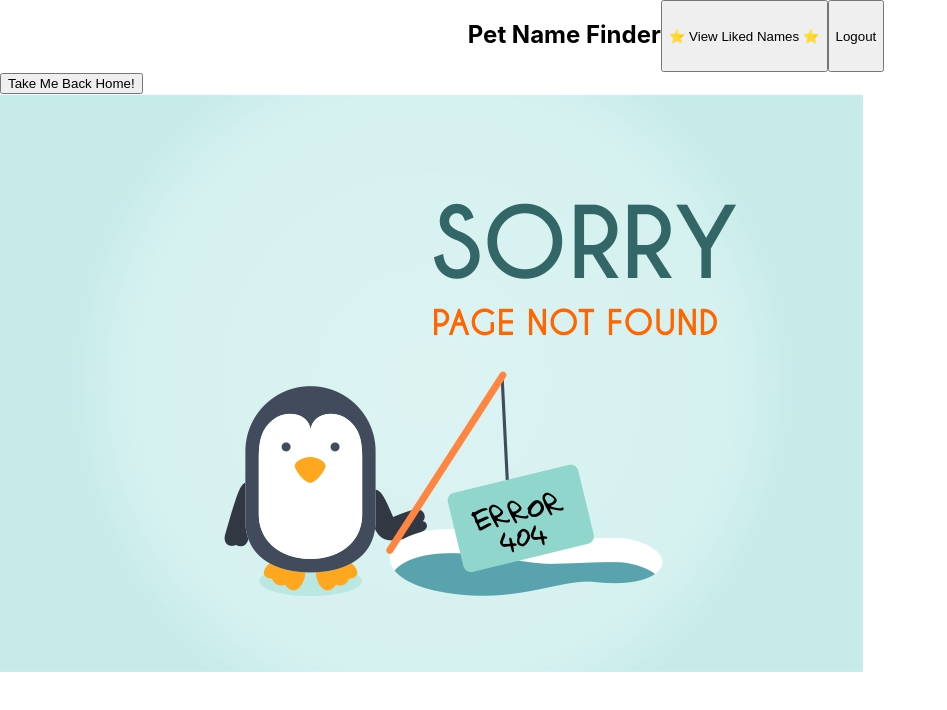
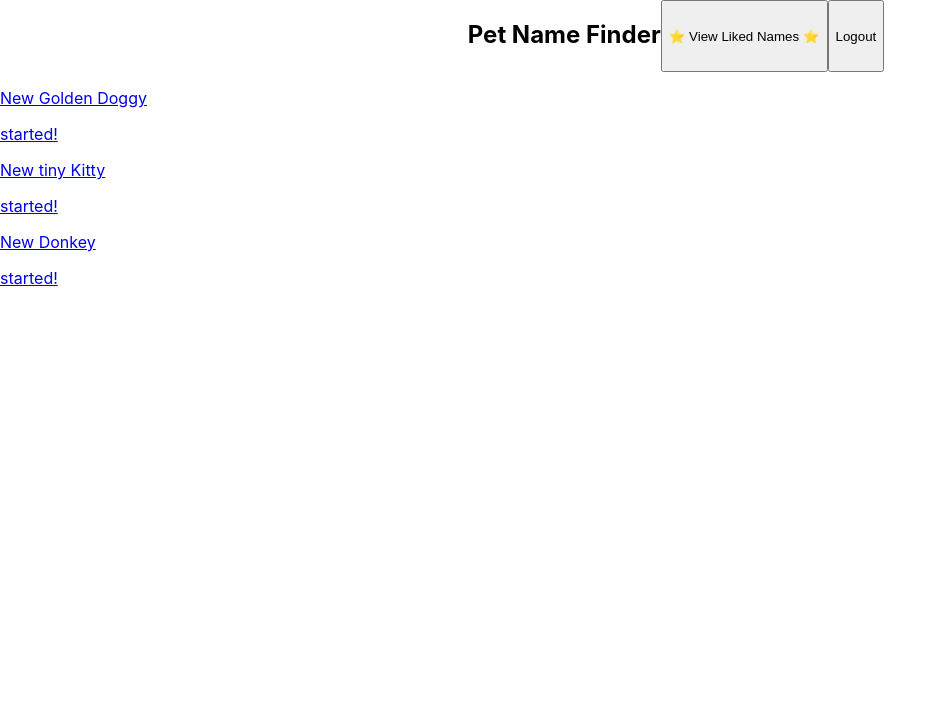
Before and after one commit to Pet-Name-Finder/pet-name-frontend, a React (Create React App) app: page /all-packs in a window 1280 px wide. Shown: the top 710 px of the page, without its empty margins (0-947 px from the left). Built offline with nearby package versions, Linux system fonts and the light colour scheme.

Commit message:
Fix merge conflict

```diff
--- a/src/Components/App/App.js
+++ b/src/Components/App/App.js
@@ -1,4 +1,3 @@
-import './App.css';
 import React, { Component } from 'react';
 // import { client } from "./../ApolloClient/client";
 // import { ApolloProvider } from '@apollo/client';
@@ -7,8 +6,8 @@ import Header from '../Header/Header';
 import Login from '../Login/Login';
 import Home from '../Home/Home';
 import ViewPacks from '../ViewPacks/ViewPacks';
-import Pack from '../Pack/Pack';
 import NotFoundPage from '../NotFoundPage/NotFoundPage';
+import './App.css';
 
 class App extends Component {
   constructor() {
@@ -33,13 +32,9 @@ class App extends Component {
                 return <Login />
                 }}
               />
-              <Route path="/viewPacks" render={() => {
+              <Route path="/all-packs" render={() => {
                 return <ViewPacks />
-              }}
-              />
-              <Route path="/pack:id" render={() => {
-                return <Pack />
-              }}
+                }}
               />
               <Route path="*" render={() => {
                 return <NotFoundPage />
```
